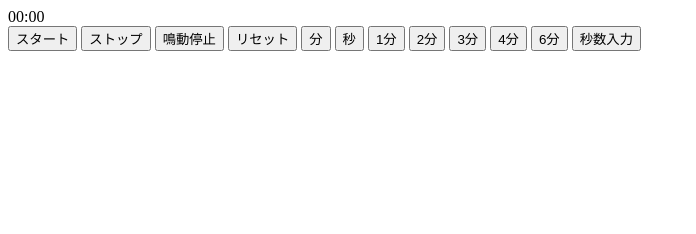
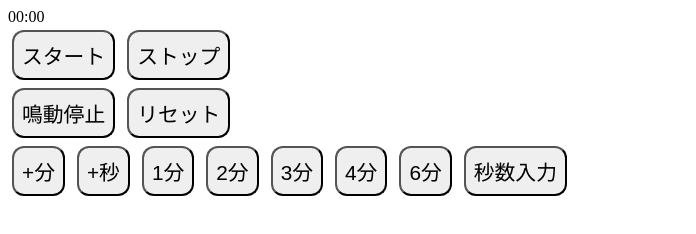
Before and after one commit to ti-aiuto/online-debate-timer, a plain HTML site: page timer.html in a window 1280 px wide. Shown: the whole page, without its empty margins (0-696 px from the left). Drawn offline with nearby package versions, Linux system fonts and the light colour scheme.

Commit message:
:heavy_plus_sign: ボタンに装飾つけた

```diff
--- a/timer.html
+++ b/timer.html
@@ -6,23 +6,59 @@
     <meta name="viewport" content="width=device-width,initial-scale=1" />
     <script src="https://cdn.jsdelivr.net/npm/vue@2/dist/vue.js"></script>
     <!-- <script src="https://cdn.jsdelivr.net/npm/vue@2"></script> -->
+    <style type="text/css">
+      .timer-control-button {
+        font-size: 1.3rem;
+        margin: 4px;
+        padding: 8px;
+        border-radius: 12px;
+      }
+    </style>
   </head>
   <body>
     <div id="timer-ui">
       <time-display :sec="currentSec"></time-display>
       <div>
-        <button @click="startButton">スタート</button>
-        <button @click="stopButton">ストップ</button>
-        <button @click="restoreButton">鳴動停止</button>
-        <button @click="resetButton">リセット</button>
-        <button @click="addMinuteButton">分</button>
-        <button @click="addSecondButton">秒</button>
-        <button @click="setSecButton(60)">1分</button>
-        <button @click="setSecButton(120)">2分</button>
-        <button @click="setSecButton(180)">3分</button>
-        <button @click="setSecButton(240)">4分</button>
-        <button @click="setSecButton(360)">6分</button>
-        <button @click="inputSecAndSetButton">秒数入力</button>
+        <button @click="startButton" class="timer-control-button">
+          スタート
+        </button>
+        <button @click="stopButton" class="timer-control-button">
+          ストップ
+        </button>
+      </div>
+      <div>
+        <button @click="restoreButton" class="timer-control-button">
+          鳴動停止
+        </button>
+        <button @click="resetButton" class="timer-control-button">
+          リセット
+        </button>
+      </div>
+      <div>
+        <button @click="addMinuteButton" class="timer-control-button">
+          +分
+        </button>
+        <button @click="addSecondButton" class="timer-control-button">
+          +秒
+        </button>
+        <button @click="setSecButton(60)" class="timer-control-button">
+          1分
+        </button>
+        <button @click="setSecButton(120)" class="timer-control-button">
+          2分
+        </button>
+        <button @click="setSecButton(180)" class="timer-control-button">
+          3分
+        </button>
+        <button @click="setSecButton(240)" class="timer-control-button">
+          4分
+        </button>
+        <button @click="setSecButton(360)" class="timer-control-button">
+          6分
+        </button>
+        <button @click="inputSecAndSetButton" class="timer-control-button">
+          秒数入力
+        </button>
       </div>
     </div>
     <script type="text/javascript">
@@ -205,7 +241,7 @@
       TkTimer.prototype.reset = function () {
         if (this.state.canGoToInitialState()) {
           this.init()
-          this.notifyCurrentSec();
+          this.notifyCurrentSec()
           this.state.goToInitialState()
         }
       }
```
